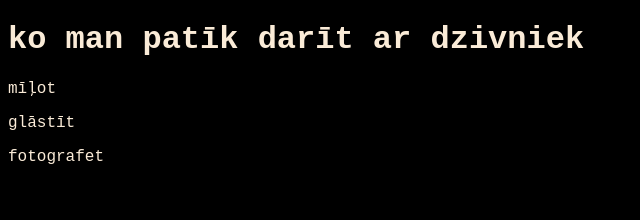
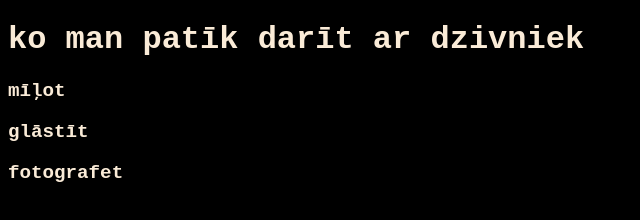
Before and after one commit to Daunis69/animalsforsell, a plain HTML site: page index.html in a window 1280 px wide. Shown: the whole page, without its empty margins (0-640 px from the left). Drawn offline with Linux system fonts and the light colour scheme.

Commit message:
updated css

```diff
--- a/style.css
+++ b/style.css
@@ -3,3 +3,7 @@ body{
     color: antiquewhite;
     font-family: 'Courier New', Courier, monospace;
 }
+p{
+    font-weight: bolder;
+    font-size: larger;
+}
```
